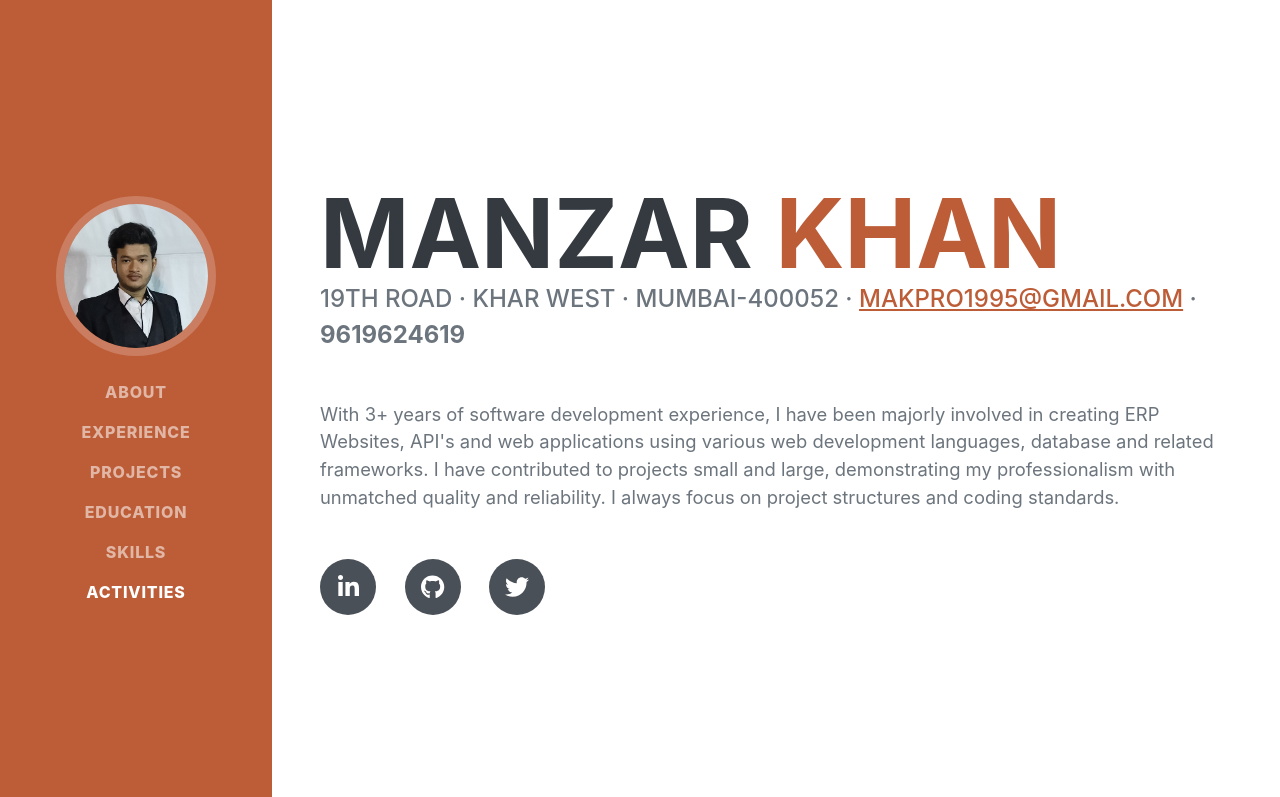
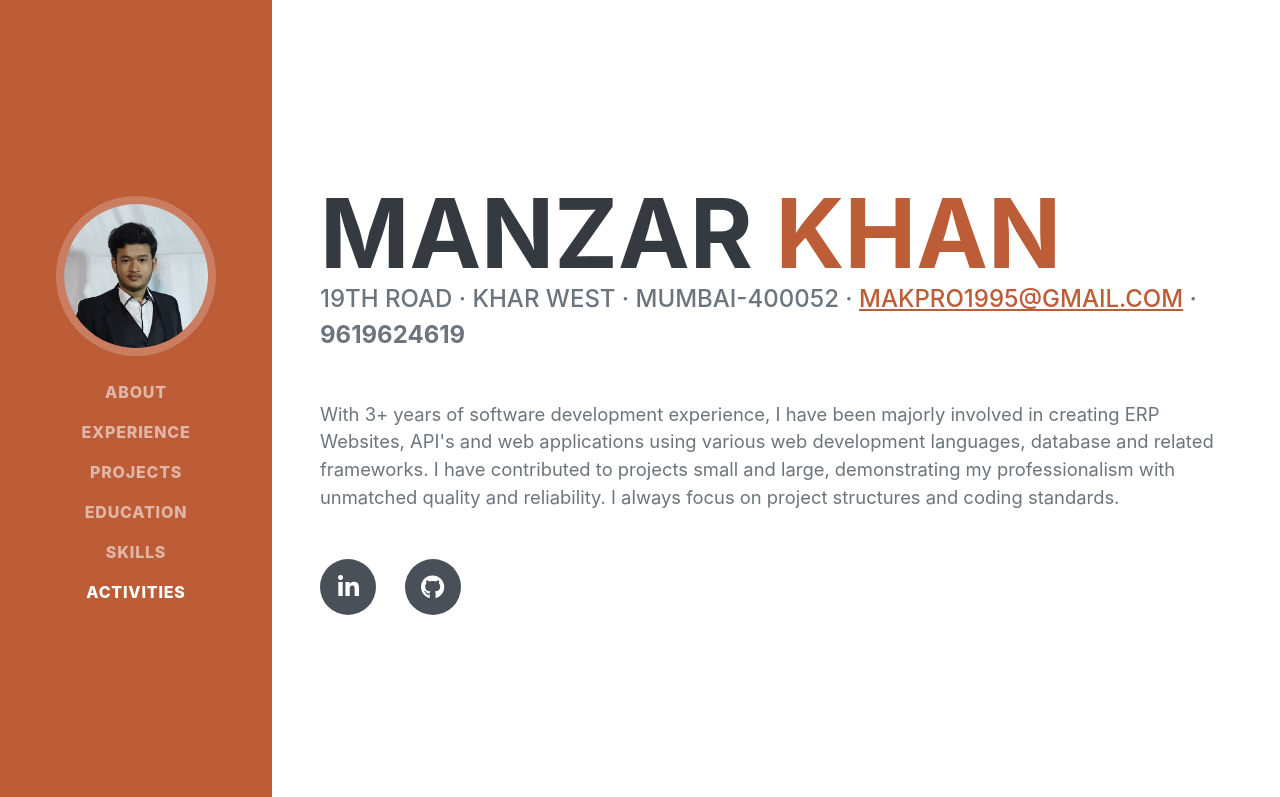
Before and after one commit to manzarahmedkhan/resume, a plain HTML site: page index.html in a window 1280 px wide. Shown: the top 797 px of the page. Drawn offline with nearby package versions, Linux system fonts and the light colour scheme; a web font is replaced by a local one.

Commit message:
[FIX] minor

```diff
--- a/index.html
+++ b/index.html
@@ -52,7 +52,7 @@
                     <div class="social-icons">
                         <a class="social-icon" href="https://www.linkedin.com/in/manzar-khan-a2b3b2ab/"><i class="fab fa-linkedin-in"></i></a>
                         <a class="social-icon" href="https://github.com/manzarahmedkhan"><i class="fab fa-github"></i></a>
-                        <a class="social-icon" href="https://twitter.com/manzarahmedkhan"><i class="fab fa-twitter"></i></a>
+                        <!-- <a class="social-icon" href="https://twitter.com/manzarahmedkhan"><i class="fab fa-twitter"></i></a> -->
                         <!-- <a class="social-icon" href="#!"><i class="fab fa-facebook-f"></i></a> -->
                     </div>
                 </div>
```
